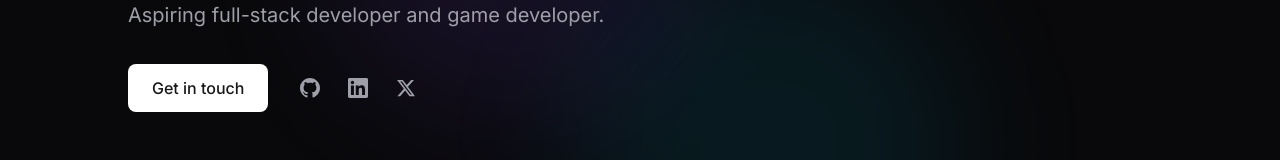
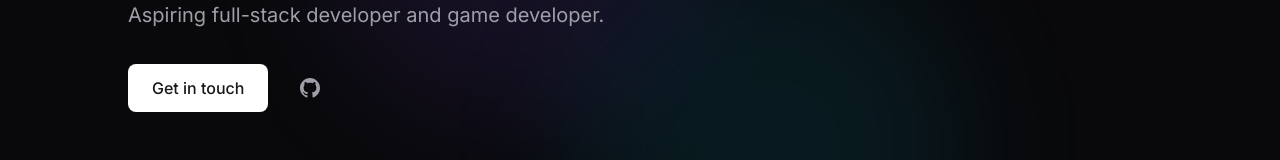
Before and after one commit to Rovi-Anne/portfolio, a React (Vite) app: page / in a window 1280 px wide. Shown: the part 263-423 px from the top of the page. Built offline with nearby package versions, Linux system fonts and the light colour scheme.

Commit message:
Remove LinkedIn and Twitter icons, make GitHub icon functional

```diff
--- a/src/App.jsx
+++ b/src/App.jsx
@@ -4,18 +4,6 @@ import React from 'react'
 const GithubIcon = () => (
   <svg className="w-5 h-5" fill="currentColor" viewBox="0 0 24 24">
     <path d="M12 0c-6.626 0-12 5.373-12 12 0 5.302 3.438 9.8 8.207 11.387.599.111.793-.261.793-.577v-2.234c-3.338.726-4.033-1.416-4.033-1.416-.546-1.387-1.333-1.756-1.333-1.756-1.089-.745.083-.729.083-.729 1.205.084 1.839 1.237 1.839 1.237 1.07 1.834 2.807 1.304 3.492.997.107-.775.418-1.305.762-1.604-2.665-.305-5.467-1.334-5.467-5.931 0-1.311.469-2.381 1.236-3.221-.124-.303-.535-1.524.117-3.176 0 0 1.008-.322 3.301 1.23.957-.266 1.983-.399 3.003-.404 1.02.005 2.047.138 3.006.404 2.291-1.552 3.297-1.23 3.297-1.23.653 1.653.242 2.874.118 3.176.77.84 1.235 1.911 1.235 3.221 0 4.609-2.807 5.624-5.479 5.921.43.372.823 1.102.823 2.222v3.293c0 .319.192.694.801.576 4.765-1.589 8.199-6.086 8.199-11.386 0-6.627-5.373-12-12-12z"/>
-  </svg>
-)
-
-const LinkedInIcon = () => (
-  <svg className="w-5 h-5" fill="currentColor" viewBox="0 0 24 24">
-    <path d="M20.447 20.452h-3.554v-5.569c0-1.328-.027-3.037-1.852-3.037-1.853 0-2.136 1.445-2.136 2.939v5.667H9.351V9h3.414v1.561h.046c.477-.9 1.637-1.85 3.37-1.85 3.601 0 4.267 2.37 4.267 5.455v6.286zM5.337 7.433c-1.144 0-2.063-.926-2.063-2.065 0-1.138.92-2.063 2.063-2.063 1.14 0 2.064.925 2.064 2.063 0 1.139-.925 2.065-2.064 2.065zm1.782 13.019H3.555V9h3.564v11.452zM22.225 0H1.771C.792 0 0 .774 0 1.729v20.542C0 23.227.792 24 1.771 24h20.451C23.2 24 24 23.227 24 22.271V1.729C24 .774 23.2 0 22.222 0h.003z"/>
-  </svg>
-)
-
-const TwitterIcon = () => (
-  <svg className="w-5 h-5" fill="currentColor" viewBox="0 0 24 24">
-    <path d="M18.244 2.25h3.308l-7.227 8.26 8.502 11.24H16.17l-5.214-6.817L4.99 21.75H1.68l7.73-8.835L1.254 2.25H8.08l4.713 6.231zm-1.161 17.52h1.833L7.084 4.126H5.117z"/>
   </svg>
 )
 
@@ -94,14 +82,8 @@ export default function App() {
               Get in touch
             </a>
             <div className="flex items-center gap-3 ml-2">
-              <a href="#" className="p-2 text-zinc-400 hover:text-white hover:bg-zinc-800 rounded-lg transition-all">
+              <a href="https://github.com/Rovi-Anne" target="_blank" rel="noopener noreferrer" className="p-2 text-zinc-400 hover:text-white hover:bg-zinc-800 rounded-lg transition-all">
                 <GithubIcon />
-              </a>
-              <a href="#" className="p-2 text-zinc-400 hover:text-white hover:bg-zinc-800 rounded-lg transition-all">
-                <LinkedInIcon />
-              </a>
-              <a href="#" className="p-2 text-zinc-400 hover:text-white hover:bg-zinc-800 rounded-lg transition-all">
-                <TwitterIcon />
               </a>
             </div>
           </div>
```
